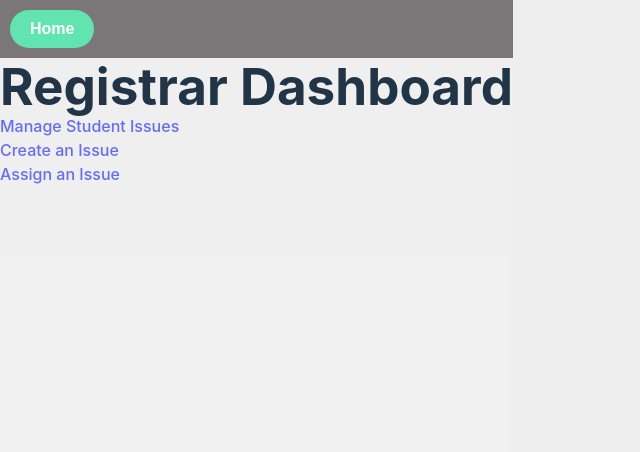
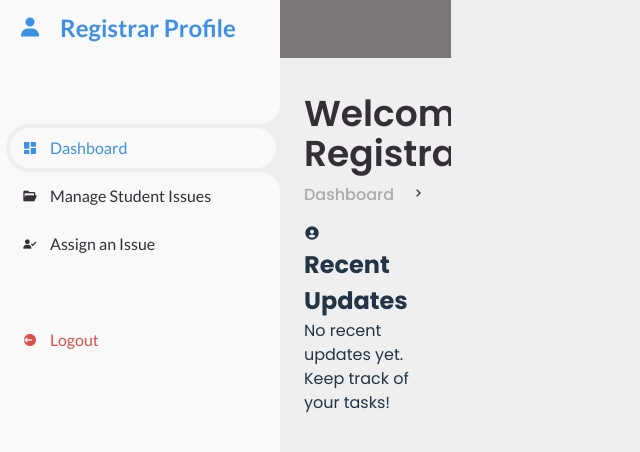
Before and after one commit to MORISON-K/AITS, a React (Vite) app in the folder client/aits_frontend/: page /registrar-dashboard in a window 1280 px wide. Shown: the top 452 px of the page, without its empty margins (0-640 px from the left). Built offline with nearby package versions, Linux system fonts and the light colour scheme; the HTML template or start-up script is replaced by a standard one.

Commit message:
Updating registrar dashboard

```diff
--- a/client/aits_frontend/src/App.jsx
+++ b/client/aits_frontend/src/App.jsx
@@ -9,7 +9,6 @@ import StudentDashboard from './StudentDashboard';
 import RegistrarDashboard from './RegistrarDashboard';
 import LecturerDashboard from './LecturerDashboard';
 import ManageIssues from "./pages/ManageIssues";
-import CreateIssue from "./pages/CreateIssue";
 import AssignIssue from "./pages/AssignIssue";
 import NotFound from './pages/NotFound';
 import 'boxicons/css/boxicons.min.css';
@@ -70,7 +69,7 @@ function App() {
             <Route path="/Login-Page" element={<Login />} />
 
             <Route path="/ManageIssues" element={<ManageIssues />} />
-            <Route path="/CreateIssue" element={<CreateIssue />} />
+
             <Route path="/AssignIssue" element={<AssignIssue />} />
 
             {/* Catch-all route for unknow pages */}
--- a/client/aits_frontend/src/RegistrarDashboard.jsx
+++ b/client/aits_frontend/src/RegistrarDashboard.jsx
@@ -1,17 +1,96 @@
 import React from 'react';
 import { Link } from 'react-router-dom';
+import "boxicons/css/boxicons.min.css";  // Import Boxicons for the icons
 
+
+// Sidebar Component
+const Sidebar = () => {
+  return (
+    <section id="sidebar" className="bg-gray-800 text-white w-64 min-h-screen">
+      <Link to="/profile" className="brand flex items-center p-4 text-xl">
+        <i className="bx bxs-user text-2xl"></i>
+        <span className="ml-3 text-white">Registrar Profile</span>
+      </Link>
+      <ul className="side-menu top p-4">
+        <li className="active">
+          <Link to="/registrar-dashboard" className="flex items-center p-3 text-white hover:bg-gray-700">
+            <i className="bx bxs-dashboard text-xl mr-3"></i>
+            <span className="text-lg">Dashboard</span>
+          </Link>
+        </li>
+        <li>
+          <Link to="/ManageIssues" className="flex items-center p-3 text-white hover:bg-gray-700">
+            <i className="bx bxs-folder-open text-xl mr-3"></i>
+            <span className="text-lg">Manage Student Issues</span>
+          </Link>
+        </li>
+
+
+        <li>
+          <Link to="/AssignIssue" className="flex items-center p-3 text-white hover:bg-gray-700">
+            <i className="bx bxs-user-check text-xl mr-3"></i>
+            <span className="text-lg">Assign an Issue</span>
+          </Link>
+        </li>
+      </ul>
+      <ul className="side-menu p-4">
+        <li>
+          <Link to="/logout" className="logout flex items-center p-3 text-white hover:bg-gray-700">
+            <i className="bx bxs-log-out-circle text-xl mr-3"></i>
+            <span className="text-lg">Logout</span>
+          </Link>
+        </li>
+      </ul>
+    </section>
+  );
+};
+
+
+
+// Content Component
+const Content = () => {
+  return (
+    <section id="content" className="bg-gray-50 p-6 rounded-lg flex-1">
+      <main>
+        {/* Header Section */}
+        <div className="head-title flex justify-between items-center mb-6">
+          <div className="left">
+            <h1 className="text-2xl font-bold text-gray-800">Welcome, Registrar!</h1>
+            <ul className="breadcrumb text-sm text-gray-600">
+              <li>
+                <Link to="/registrar-dashboard">Dashboard</Link>
+              </li>
+              <li>
+                <i className="bx bx-chevron-right text-gray-500"></i>
+              </li>
+            </ul>
+          </div>
+          {/* User Avatar */}
+          <div className="right">
+            <i className="bx bxs-user-circle text-4xl text-gray-600"></i>
+          </div>
+        </div>
+
+        {/* Recent Updates Section */}
+        <div className="recent-updates mt-8">
+          <h2 className="text-xl font-semibold mb-4 text-gray-800">Recent Updates</h2>
+          <div className="bg-white p-6 rounded-lg shadow-lg">
+            <p className="text-gray-600">No recent updates yet. Keep track of your tasks!</p>
+          </div>
+        </div>
+      </main>
+    </section>
+  );
+};
+
+
+
+// Main RegistrarDashboard Component
 const RegistrarDashboard = () => {
   return (
-    <div className="p-6 bg-gray-100 min-h-screen">
-      <h1 className="text-2xl font-bold mb-4">Registrar Dashboard</h1>
-      <nav>
-        <ul className="space-y-2">
-          <li><Link to="/ManageIssues" className="text-blue-600 hover:underline">Manage Student Issues</Link></li>
-          <li><Link to="/CreateIssue" className="text-blue-600 hover:underline">Create an Issue</Link></li>
-          <li><Link to="/AssignIssue" className="text-blue-600 hover:underline">Assign an Issue</Link></li>
-                  </ul>
-      </nav>
+    <div className="admin-hub flex">
+      <Sidebar />
+      <Content />
     </div>
   );
 };
--- a/client/aits_frontend/src/pages/CreateIssue.jsx
+++ /dev/null
@@ -1,85 +0,0 @@
-import React, { useState } from "react";
-
-const CreateIssue = () => {
-  const [title, setTitle] = useState("");
-  const [description, setDescription] = useState("");
-  const [priority, setPriority] = useState("Low");
-  const [error, setError] = useState("");
-
-  // Handle the form submission
-  const handleSubmit = (e) => {
-    e.preventDefault();
-
-    // Simple validation (ensure title and description are not empty)
-    if (!title || !description) {
-      setError("Title and Description are required!");
-      return;
-    }
-
-    // Here you would typically send the issue data to your backend
-    const newIssue = {
-      title,
-      description,
-      priority,
-    };
-
-    console.log("New Issue Created:", newIssue);
-
-    // Reset form after submission
-    setTitle("");
-    setDescription("");
-    setPriority("Low");
-    setError(""); // Clear error message if any
-  };
-
-  return (
-    <div className="create-issue-container">
-      <h1>Create New Issue</h1>
-      {error && <div className="error-message">{error}</div>} {/* Error handling */}
-
-      <form onSubmit={handleSubmit}>
-        {/* Title Field */}
-        <div>
-          <label htmlFor="title">Title:</label>
-          <input
-            type="text"
-            id="title"
-            value={title}
-            onChange={(e) => setTitle(e.target.value)}
-            required
-          />
-        </div>
-
-        {/* Description Field */}
-        <div>
-          <label htmlFor="description">Description:</label>
-          <textarea
-            id="description"
-            value={description}
-            onChange={(e) => setDescription(e.target.value)}
-            required
-          />
-        </div>
-
-        {/* Priority Field */}
-        <div>
-          <label htmlFor="priority">Priority:</label>
-          <select
-            id="priority"
-            value={priority}
-            onChange={(e) => setPriority(e.target.value)}
-          >
-            <option value="Low">Low</option>
-            <option value="Medium">Medium</option>
-            <option value="High">High</option>
-          </select>
-        </div>
-
-        {/* Submit Button */}
-        <button type="submit">Create Issue</button>
-      </form>
-    </div>
-  );
-};
-
-export default CreateIssue;
```
